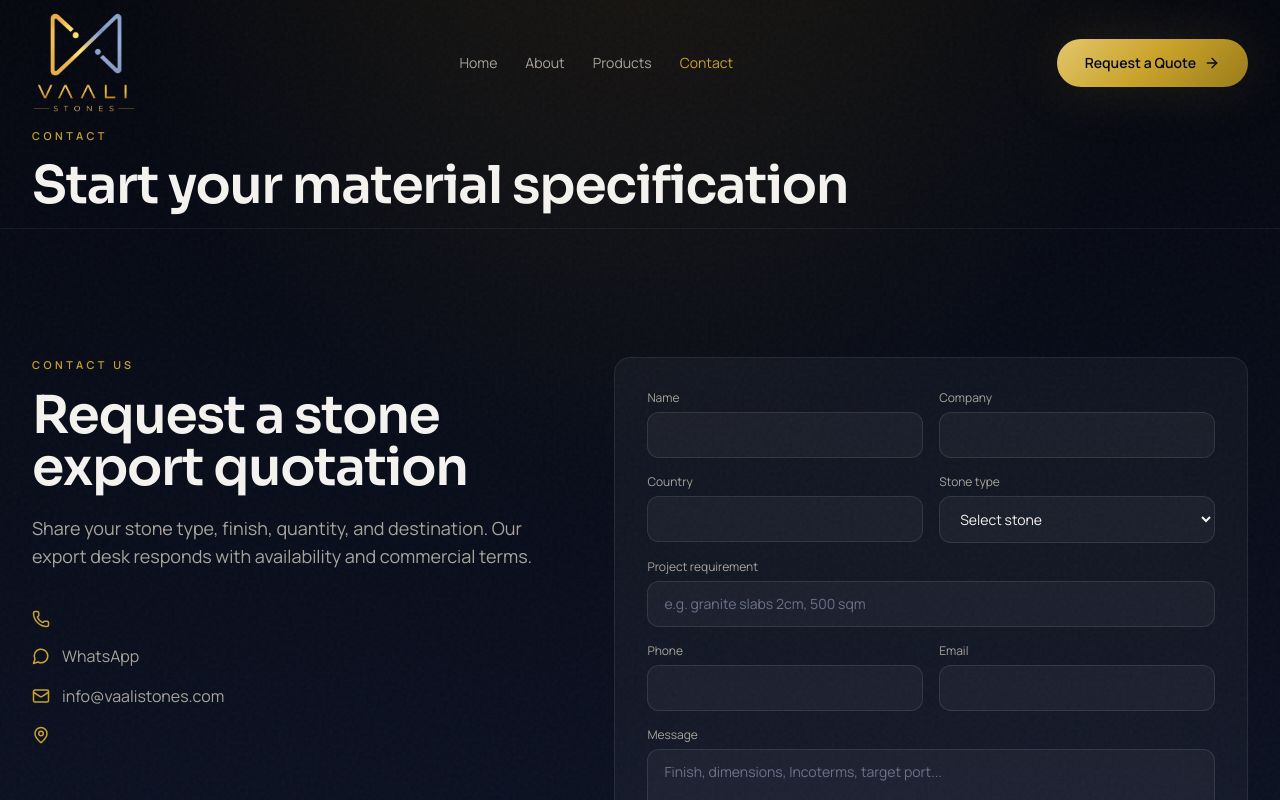
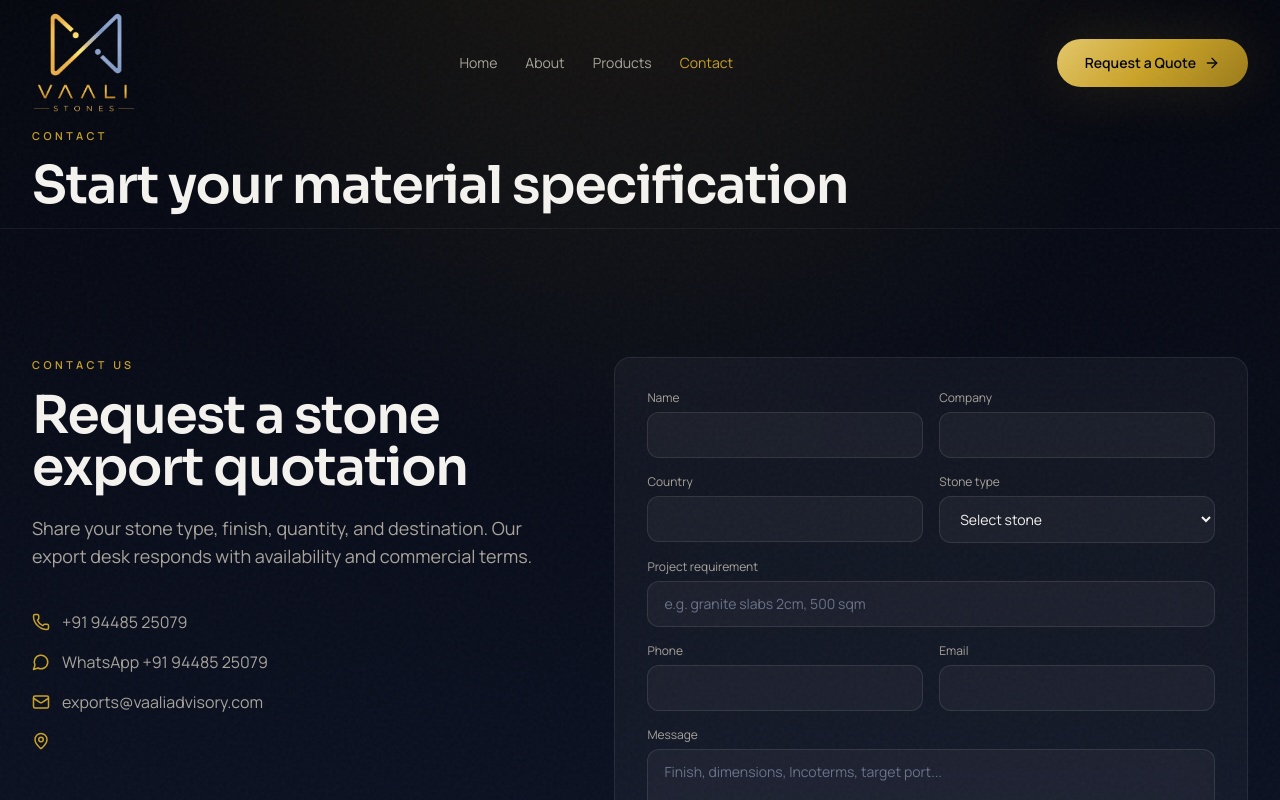
Before and after one commit to ChannabasavaKorlahalli/stones, a React (Vite) app: page /contact in a window 1280 px wide. Shown: the top 800 px of the page. Built offline with nearby package versions, Linux system fonts and the light colour scheme.

Commit message:
Update contact details to +91 94485 25079 and exports@vaaliadvisory.com

```diff
--- a/index.html
+++ b/index.html
@@ -55,7 +55,7 @@
         "name": "Vaali Stones",
         "url": "https://stones.vaaliadvisory.com",
         "logo": "https://stones.vaaliadvisory.com/logo-og.png",
-        "email": "info@vaalistones.com",
+        "email": "exports@vaaliadvisory.com",
         "description": "A curated showcase of natural stone materials for design and architecture."
       }
     </script>
--- a/src/data/site.js
+++ b/src/data/site.js
@@ -5,10 +5,10 @@ export const BRAND_NAME = 'Vaali Stones';
 export const TAGLINE = 'Precision stonework meets architectural vision';
 
 export const CONTACT = {
-  phone: '',
-  phoneHref: '',
-  email: 'info@vaalistones.com',
-  whatsappHref: '',
+  phone: '+91 94485 25079',
+  phoneHref: 'tel:+919448525079',
+  email: 'exports@vaaliadvisory.com',
+  whatsappHref: 'https://wa.me/919448525079',
   address: '',
 };
 
```
Also changed, not shown: 1 other file (tests, documents, lock files or other folders).
